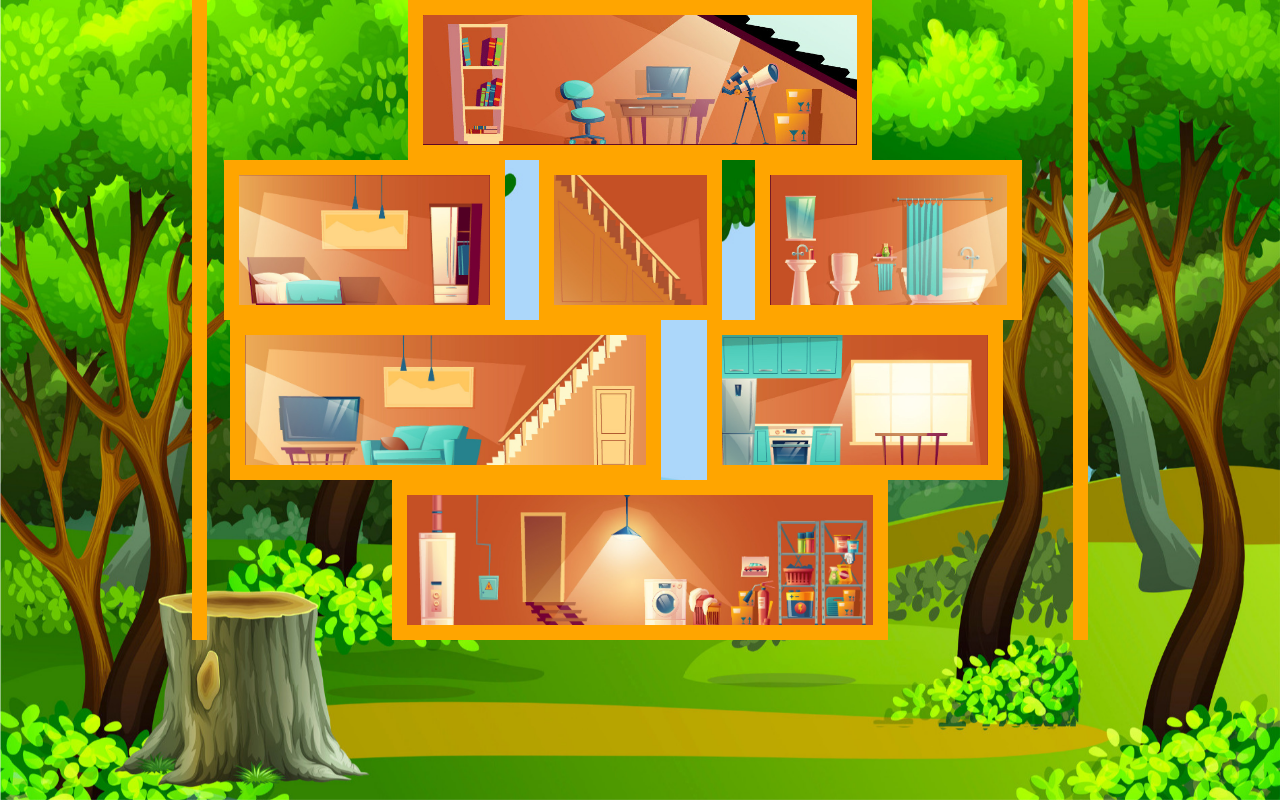
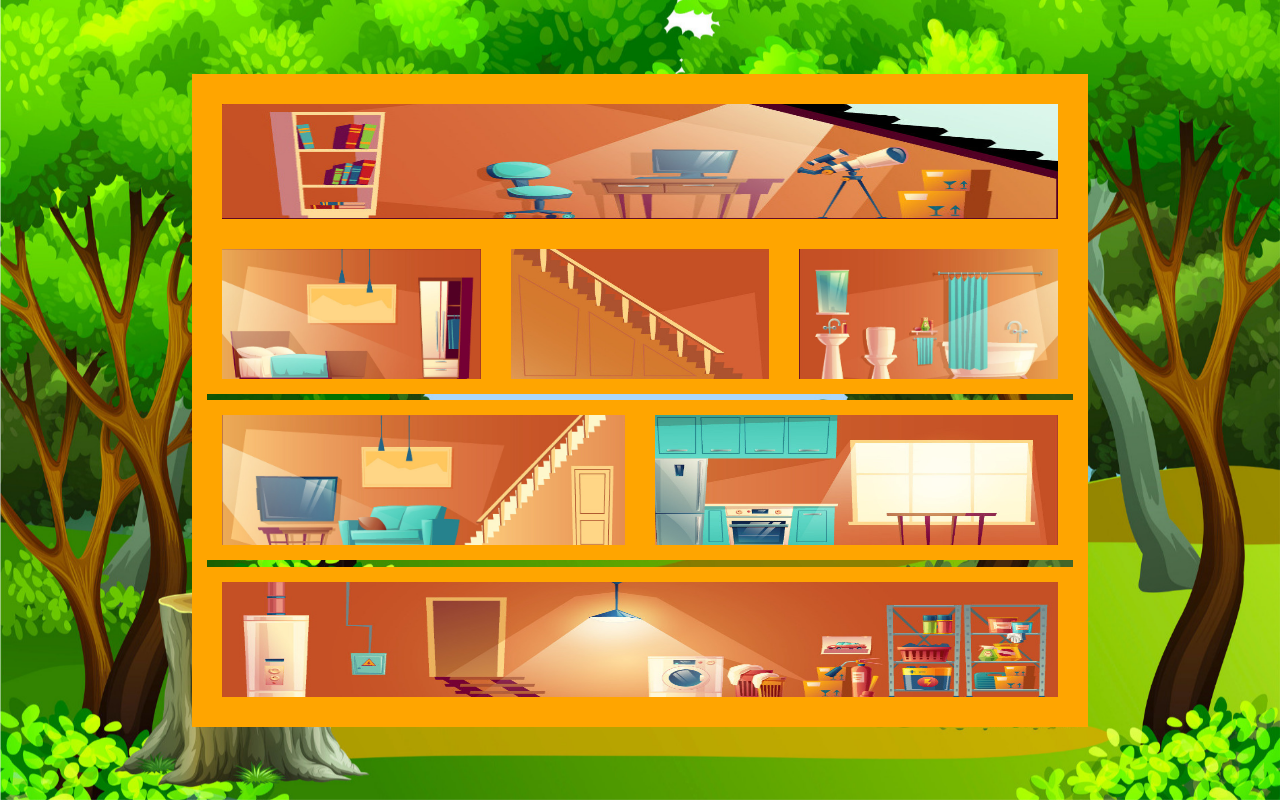
Before and after one commit to JenniferBoultareau/sunny-school, a React (Create React App) app: page / in a window 1280 px wide. Built offline with nearby package versions, Linux system fonts and the light colour scheme.

Commit message:
house without a roof

```diff
--- a/src/Components/Summary/Summary.css
+++ b/src/Components/Summary/Summary.css
@@ -4,34 +4,48 @@
   background: url(../../assets/img/backgrounds/forest.jpg) fixed no-repeat center center;
   /* <a href="https://www.freepik.com/free-photos-vectors/background">Background vector created by brgfx - www.freepik.com</a> */
   background-size: cover;
+  display: flex;
+  align-items: center !important;
+  flex-wrap: wrap;
+
 }
-
-/* .container {
-  display: flex;
-
-} */
 
 .row {
   display: flex;
-  flex-direction: row;
-  justify-content: space-around;
+  flex-wrap: wrap;
+  align-content: center !important;
+  /* justify-content: space-between !important; */
   margin: 0 !important;
+  padding: 0 !important;
   border-left: 15px solid orange;
   border-right: 15px solid orange;
-  height: 20vh;
+}
+
+.col {
+  margin: 0 !important;
+  padding: 0 !important;
 }
 
 .top-row, .bottom-row {
+  height: 20vh;
   display: flex;
-  flex-direction: row;
-  align-content: center;
   justify-content: center;
   margin: 0 !important;
   border-left: 15px solid orange;
   border-right: 15px solid orange;
-  height: 20vh;
+}
+
+.top-row{
+  border-top: 15px solid orange;
+}
+
+.bottom-row {
+  border-bottom: 15px solid orange;
 }
 
 img {
   border: 15px solid orange;
+  width: 100%;
+  height: 100%;
+  max-height: 20vh;
 }
--- a/src/Components/Summary/Summary.js
+++ b/src/Components/Summary/Summary.js
@@ -15,25 +15,21 @@ const Summary = () => {
     <div class='sum'>
       <div class='container'>
 
-        <div class='top-row'>
+          <div class='row top-row'>
             <img src={bureau} alt='salon'/>
           </div>
 
           <div class='row'>
-          <img src={bedroom} alt='salon'/>
-          <img src={escalier} alt='salon'/>
-          <img src={bathroom} alt='salon'/>
+            <div class='col s12 m4'><img src={bedroom} alt='salon'/></div>
+            <div class='col s12 m4'><img src={escalier} alt='salon'/></div>
+            <div class='col s12 m4'><img src={bathroom} alt='salon'/></div>
+            <div class='col s12 m6'><img src={salon} alt='salon'/></div>
+            <div class='col s12 m6'><img src={cuisine} alt='salon'/></div>
           </div>
 
-        <div class='row'>
-          <img src={salon} alt='salon'/>
-          <img src={cuisine} alt='salon'/>
-        </div>
-
-        <div class='bottom-row'>
+          <div class='row bottom-row'>
             <img src={buanderie} alt='salon'/>
           </div>
-
 
         </div>
       </div>
```
Lines whose indentation alone changed are shown as unchanged.
